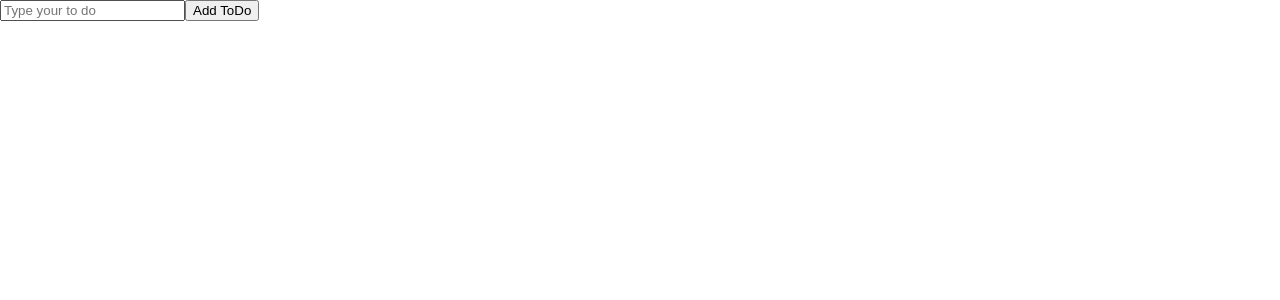
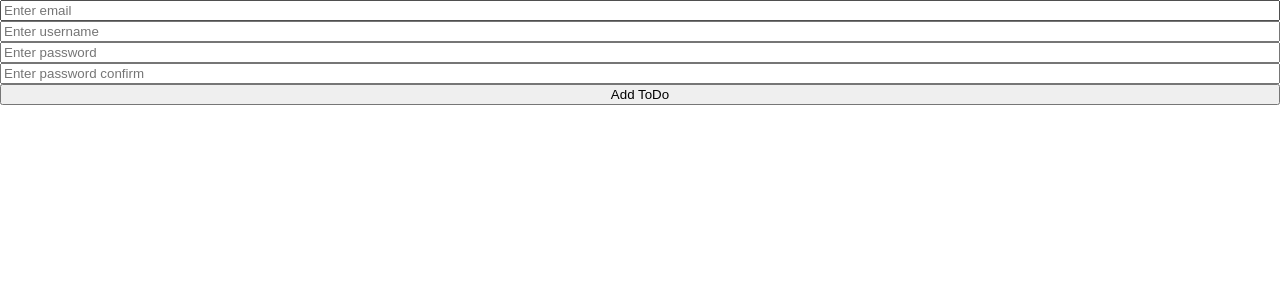
Before and after one commit to solarsdev/react-master-class, a React (Create React App) app in the folder react-todo-app/: page / in a window 1280 px wide. Shown: the top 300 px of the page. Built offline with nearby package versions, Linux system fonts and the light colour scheme.

Commit message:
강의 #5.0~#5.8까지 정리

```diff
--- a/react-todo-app/src/ToDoList.tsx
+++ b/react-todo-app/src/ToDoList.tsx
@@ -1,19 +1,64 @@
-import { useState } from 'react';
+import { useForm } from 'react-hook-form';
+import styled from 'styled-components';
+
+interface FormProps {
+  email: string;
+  username: string;
+  password: string;
+  passwordConfirm: string;
+  extraError?: string;
+}
+
+const Error = styled.span`
+  color: red;
+`;
 
 const ToDoList = () => {
-  const [toDo, setToDo] = useState('');
-  const onChange = (event: React.FormEvent<HTMLInputElement>) => {
-    setToDo(event.currentTarget.value);
+  const {
+    register,
+    handleSubmit,
+    formState: { errors },
+  } = useForm();
+  const onValid = (data: FormProps) => {
+    console.log(data);
   };
-  const onSubmit = (event: React.FormEvent<HTMLFormElement>) => {
-    event.preventDefault();
-    console.log(toDo);
-  };
+  console.log(errors);
 
   return (
     <div>
-      <form onSubmit={onSubmit}>
-        <input type='text' placeholder='Type your to do' value={toDo} onChange={onChange} />
+      <form style={{ display: 'flex', flexDirection: 'column' }} onSubmit={handleSubmit(onValid)}>
+        <input
+          {...register('email', {
+            required: 'Email is required!',
+            pattern: {
+              value: /^[A-Za-z0-9._%+-]+@naver.com/,
+              message: 'Only naver.com email is allowed',
+            },
+          })}
+          placeholder='Enter email'
+        />
+        {errors?.email ? <Error>{errors.email.message}</Error> : null}
+        <input
+          {...register('username', { required: 'Username is required!', minLength: 10 })}
+          placeholder='Enter username'
+        />
+        {errors?.username ? <Error>{errors.username.message}</Error> : null}
+        <input
+          {...register('password', { required: 'Password is required!', minLength: 5 })}
+          placeholder='Enter password'
+        />
+        {errors?.password ? <Error>{errors.password.message}</Error> : null}
+        <input
+          {...register('passwordConfirm', {
+            required: 'Password  Confirm is required!',
+            minLength: {
+              value: 5,
+              message: 'Password is too short',
+            },
+          })}
+          placeholder='Enter password confirm'
+        />
+        {errors?.passwordConfirm ? <Error>{errors.passwordConfirm.message}</Error> : null}
         <input type='submit' value='Add ToDo' />
       </form>
     </div>
```
